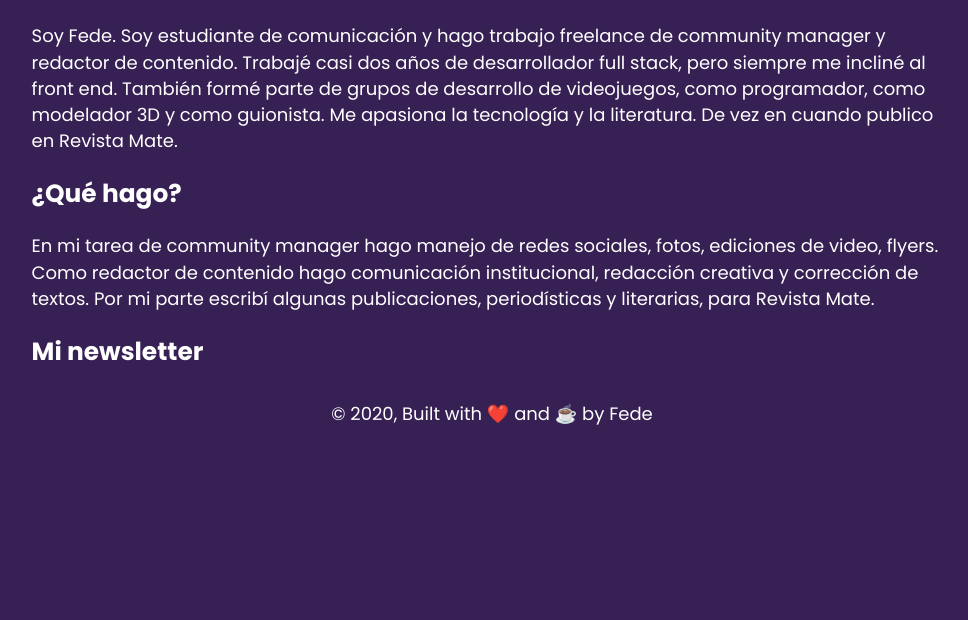
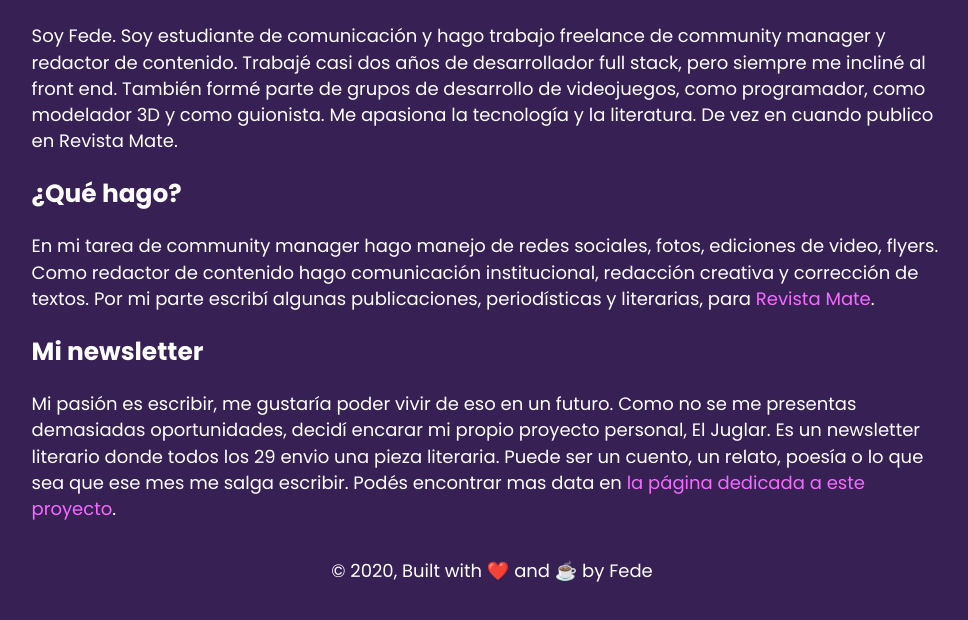
Before and after one commit to FecheGio/portfolio, a Gatsby site: page / in a window 1280 px wide. Shown: the part 529-1149 px from the top of the page, without its empty margins (148-1116 px from the left). Before the commit the page ends 993 px from the top, so only its background shows below. Built offline with nearby package versions, Linux system fonts and the light colour scheme; Gatsby itself is replaced by a stand-in of ours.

Commit message:
Agrego descripciones

```diff
--- a/src/pages/index.js
+++ b/src/pages/index.js
@@ -1,5 +1,5 @@
 import React from "react"
-// import { Link } from "gatsby"
+import { Link } from "gatsby"
 
 import Layout from "../components/layout"
 import Image from "../components/image"
@@ -19,10 +19,10 @@ const IndexPage = () => (
         <p>Soy Fede. Soy estudiante de comunicación y hago trabajo freelance de community manager y redactor de contenido. Trabajé casi dos años de desarrollador full stack, pero siempre me incliné al front end. También formé parte de grupos de desarrollo de videojuegos, como programador, como modelador 3D y como guionista. Me apasiona la tecnología y la literatura. De vez en cuando publico en Revista Mate.</p>
 
         <h3>¿Qué hago?</h3>
-        <p>En mi tarea de community manager hago manejo de redes sociales, fotos, ediciones de video, flyers. Como redactor de contenido hago comunicación institucional, redacción creativa y corrección de textos. Por mi parte escribí algunas publicaciones, periodísticas y literarias, para Revista Mate.</p>
+        <p>En mi tarea de community manager hago manejo de redes sociales, fotos, ediciones de video, flyers. Como redactor de contenido hago comunicación institucional, redacción creativa y corrección de textos. Por mi parte escribí algunas publicaciones, periodísticas y literarias, para <a href="https://www.revistamate.com.ar/">Revista Mate</a>.</p>
 
         <h3>Mi newsletter</h3>
-        <p></p>
+        <p>Mi pasión es escribir, me gustaría poder vivir de eso en un futuro. Como no se me presentas demasiadas oportunidades, decidí encarar mi propio proyecto personal, El Juglar. Es un newsletter literario donde todos los 29 envio una pieza literaria. Puede ser un cuento, un relato, poesía o lo que sea que ese mes me salga escribir. Podés encontrar mas data en <Link to="/page-2/" target="_blank">la página dedicada a este proyecto</Link>.</p>
         {/* <Link to="/page-2/">Go to page 2</Link> */}
       </div>
     </div>
```
Also changed, not shown: 2 other files.
